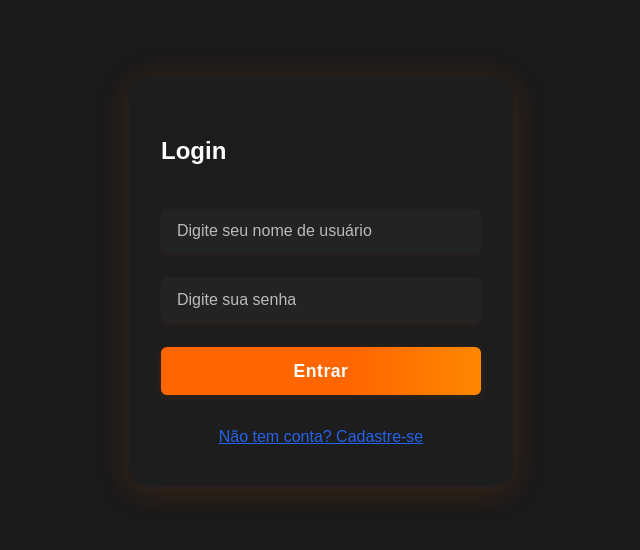
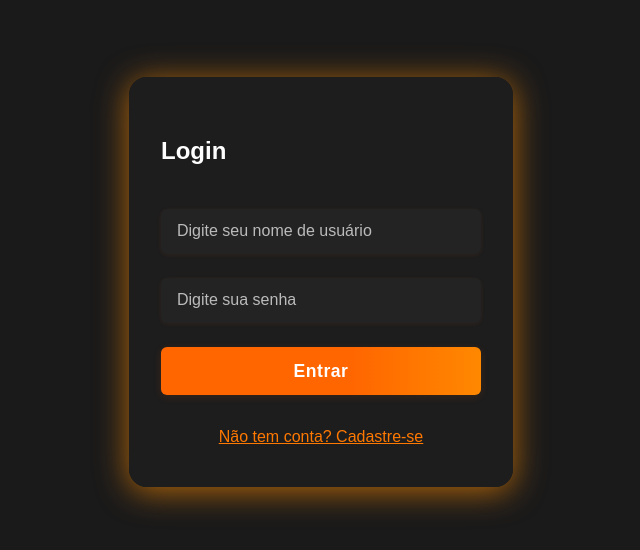
Before and after one commit to WesleySouza27/frontend-gemini-api, a React (Vite) app: page /login in a window 1280 px wide. Shown: the part 118-668 px from the top of the page, without its empty margins (319-959 px from the left). Built offline with nearby package versions, Linux system fonts and the light colour scheme.

Commit message:
style: update box-shadow and link color for improved UI consistency

```diff
--- a/src/pages/login/Login.styles.ts
+++ b/src/pages/login/Login.styles.ts
@@ -12,7 +12,7 @@ export const Form = styled.form`
   background: rgba(30, 30, 30, 0.95);
   padding: 2.5rem 2rem;
   border-radius: 18px;
-  box-shadow: 0 4px 32px 0 rgba(255, 102, 0, 0.15);
+  box-shadow: 0 4px 32px 0 rgba(255, 140, 0, 0.68);
   display: flex;
   flex-direction: column;
   gap: 1.5rem;
@@ -66,12 +66,12 @@ export const Button = styled.button`
 export const LinkStyled = styled.button`
   background: none;
   border: none;
-  color: #2563eb;
+  color: rgb(255, 120, 0);
   text-decoration: underline;
   cursor: pointer;
   font-size: 1rem;
   margin-top: 0.5rem;
   &:hover {
-    color: #1d4ed8;
+    color: #fff;
   }
 `;
```
